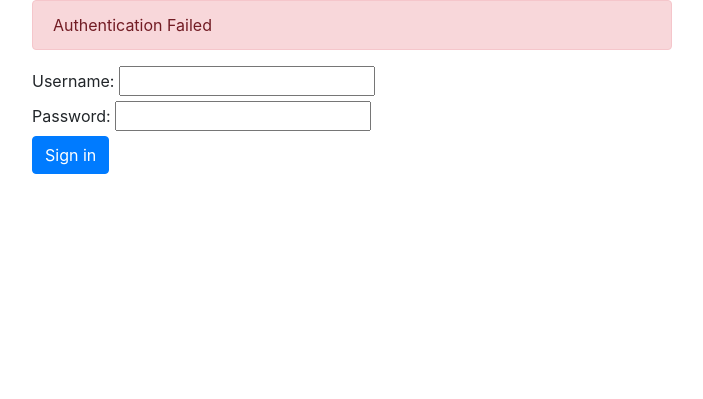
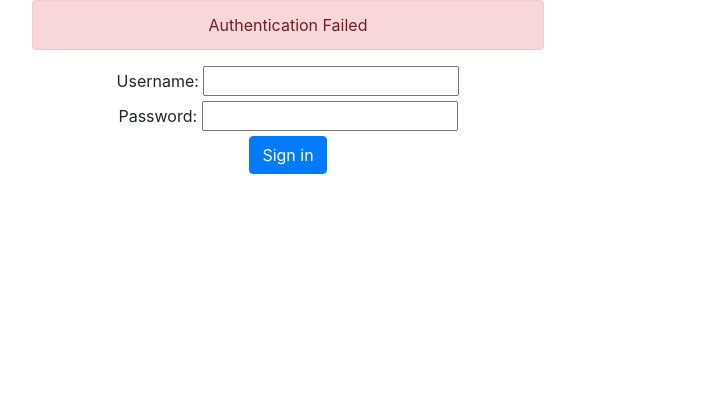
Before and after one commit to netristech/Network-Automation, a PHP site: page / in a window 1280 px wide. Shown: the top 399 px of the page, without its empty margins (53-756 px from the left). Run offline with PHP 8.4, Linux system fonts and the light colour scheme.

Commit message:
Testing authentication

```diff
--- a/Web/css/style.css
+++ b/Web/css/style.css
@@ -8,9 +8,9 @@
 
 #login-form {
     min-width: 400px;
-    max-width: 50vw;
+    max-width: 40vw;
     min-height: 400px;
-    max-height: 50vh;
+    max-height: 40vh;
 }
 
 .btn:focus, .btn-primary:focus {
--- a/Web/index.php
+++ b/Web/index.php
@@ -2,8 +2,8 @@
 //session_start();
 include 'header.php';
 ?>
-    <div id="login" class="container">
-        <form id="login-form" action="" method="post" enctype="multipart/formdata">
+    <div id="login" class="container text-center">
+        <form id="login-form" class="align-middle" action="" method="post" enctype="multipart/formdata">
             <div class="alert alert-danger">Authentication Failed</div>
             <label for="username">Username: </label>
             <input id="username" type="text" name="username" value="" /><br />
```
